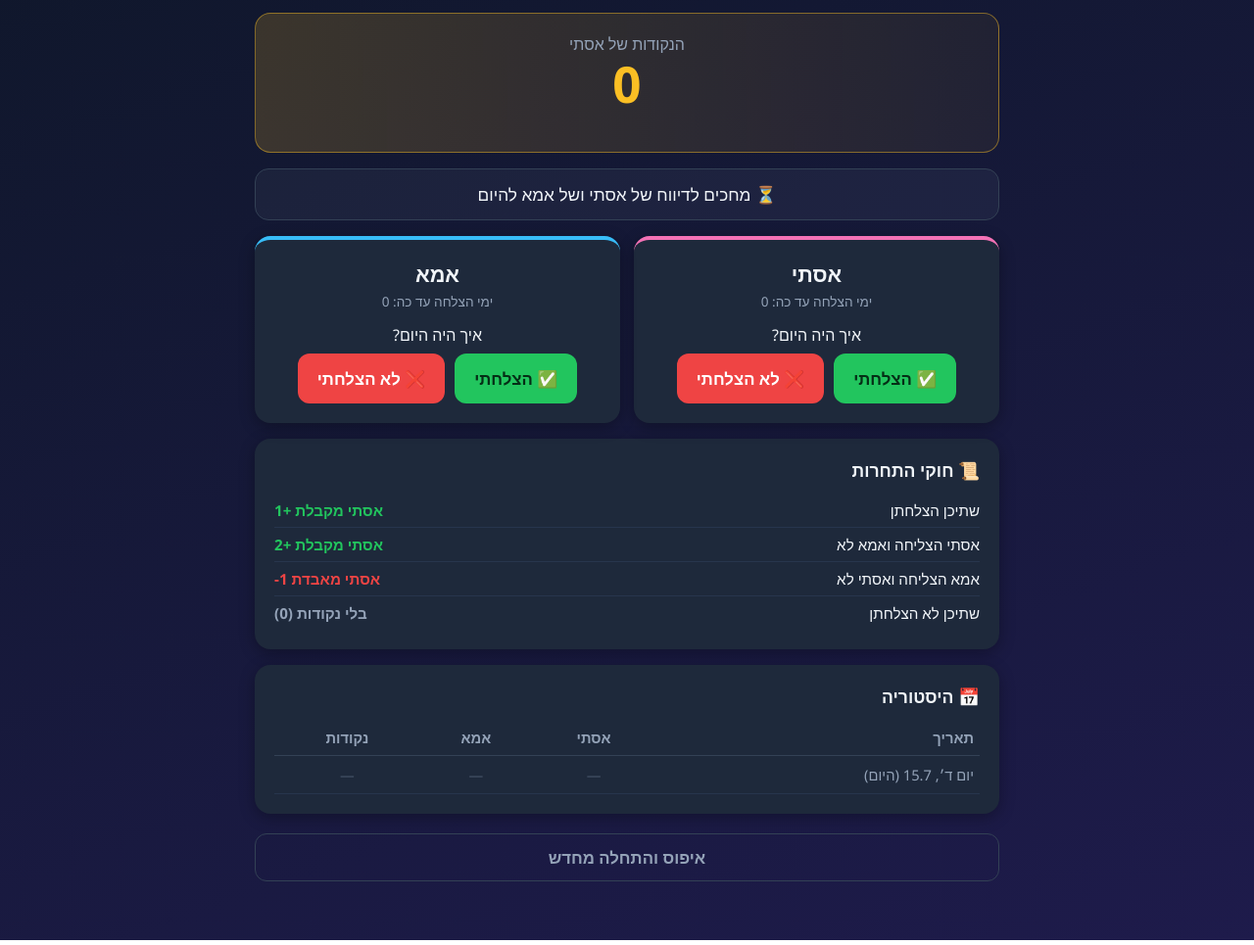
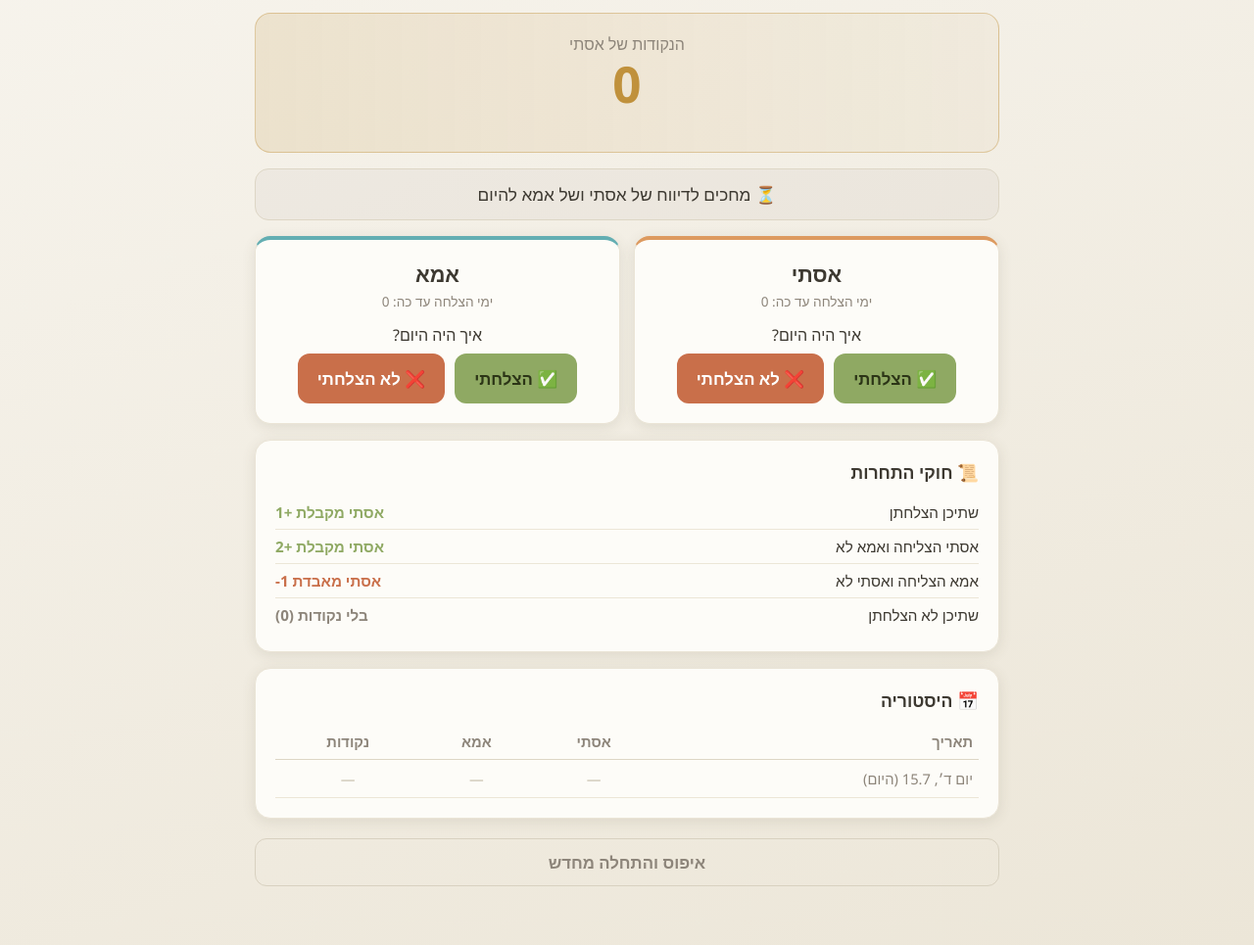
Before and after one commit to 5384687-bit/family-challenge, a plain HTML site: page index.html in a window 1280 px wide. Shown: the part 108-1073 px from the top of the page at 98% size. Drawn offline with Linux system fonts and the light colour scheme; no server answers.

Commit message:
פלטת צבעים חדשה בהשראת אקוורל: טורקיז-כתום
Co-Authored-By: Claude Fable 5 <noreply@anthropic.com>

```diff
--- a/index.html
+++ b/index.html
@@ -6,21 +6,22 @@
 <title>התחרות של אסתי ואמא</title>
 <style>
   :root {
-    --bg: #0f172a;
-    --card: #1e293b;
-    --card2: #253449;
-    --text: #f1f5f9;
-    --muted: #94a3b8;
-    --green: #22c55e;
-    --red: #ef4444;
-    --gold: #fbbf24;
-    --blue: #38bdf8;
-    --pink: #f472b6;
+    /* watercolor palette: turquoise <-> orange, with the sage 50/50 mix between them */
+    --bg: #f4f1ea;
+    --card: #fdfcf8;
+    --card2: #f1ede2;
+    --text: #3d3931;
+    --muted: #8d857a;
+    --green: #8fa963;   /* sage - the 50/50 mix */
+    --red: #c96f4a;     /* terracotta */
+    --gold: #c0913c;    /* ochre - the 75% orange mix */
+    --blue: #63aeb2;    /* turquoise */
+    --pink: #dd9a5f;    /* orange */
   }
   * { box-sizing: border-box; margin: 0; padding: 0; }
   body {
     font-family: 'Segoe UI', system-ui, sans-serif;
-    background: linear-gradient(160deg, #0f172a 0%, #1e1b4b 100%);
+    background: linear-gradient(160deg, #f7f4ed 0%, #ece6d8 100%);
     color: var(--text);
     min-height: 100vh;
     padding: 20px 12px 60px;
@@ -29,7 +30,7 @@
   h1 { text-align: center; font-size: 1.8rem; margin-bottom: 4px; }
   .day-counter { text-align: center; color: var(--muted); font-size: 0.95rem; margin-bottom: 4px; }
   .sync-status { text-align: center; font-size: 0.8rem; margin-bottom: 16px; min-height: 1.2em; }
-  .sync-status.ok { color: #4ade80; }
+  .sync-status.ok { color: #6d8a4e; }
   .sync-status.err { color: var(--gold); }
   .sync-status.loading { color: var(--muted); }
 
@@ -38,7 +39,8 @@
     border-radius: 16px;
     padding: 20px;
     margin-bottom: 16px;
-    box-shadow: 0 4px 16px rgba(0,0,0,0.3);
+    box-shadow: 0 3px 14px rgba(93,82,60,0.12);
+    border: 1px solid #eae4d6;
   }
 
   button {
@@ -48,15 +50,15 @@
   }
   button:hover { filter: brightness(1.15); }
   button:active { transform: scale(0.97); }
-  .btn-success { background: var(--green); color: #052e16; }
+  .btn-success { background: var(--green); color: #2c3517; }
   .btn-fail { background: var(--red); color: #fff; }
-  .btn-ghost { background: transparent; color: var(--muted); border: 1px solid #334155; padding: 12px; width: 100%; margin-top: 4px; }
+  .btn-ghost { background: transparent; color: var(--muted); border: 1px solid #d8d1c0; padding: 12px; width: 100%; margin-top: 4px; }
 
   /* ---- score banner ---- */
   .score-banner {
     text-align: center; padding: 20px; border-radius: 16px; margin-bottom: 16px;
-    background: linear-gradient(90deg, rgba(251,191,36,0.18), rgba(251,191,36,0.06));
-    border: 1px solid rgba(251,191,36,0.45);
+    background: linear-gradient(90deg, rgba(192,145,60,0.16), rgba(192,145,60,0.05));
+    border: 1px solid rgba(192,145,60,0.4);
   }
   .score-banner .label { color: var(--muted); font-size: 1rem; }
   .score-banner .points { font-size: 3.2rem; font-weight: 800; color: var(--gold); line-height: 1.15; }
@@ -66,10 +68,10 @@
   /* ---- daily verdict ---- */
   .verdict {
     text-align: center; padding: 14px 16px; border-radius: 14px; margin-bottom: 16px;
-    font-size: 1.08rem; border: 1px solid #334155; background: rgba(148,163,184,0.07);
+    font-size: 1.08rem; border: 1px solid #ddd6c5; background: rgba(141,133,122,0.07);
   }
-  .verdict.plus { border-color: rgba(34,197,94,0.5); background: rgba(34,197,94,0.1); }
-  .verdict.minus { border-color: rgba(239,68,68,0.5); background: rgba(239,68,68,0.1); }
+  .verdict.plus { border-color: rgba(143,169,99,0.55); background: rgba(143,169,99,0.14); }
+  .verdict.minus { border-color: rgba(201,111,74,0.5); background: rgba(201,111,74,0.12); }
   .verdict .pts { font-weight: 800; }
 
   /* ---- players ---- */
@@ -90,7 +92,7 @@
   /* ---- rules ---- */
   h2 { font-size: 1.1rem; margin-bottom: 12px; }
   .rules-list { list-style: none; font-size: 0.95rem; }
-  .rules-list li { padding: 7px 0; border-bottom: 1px solid #27354d; display: flex; justify-content: space-between; gap: 10px; }
+  .rules-list li { padding: 7px 0; border-bottom: 1px solid #ece6d7; display: flex; justify-content: space-between; gap: 10px; }
   .rules-list li:last-child { border-bottom: none; }
   .rules-list .pts-badge { font-weight: 800; white-space: nowrap; }
   .pts-badge.plus { color: var(--green); }
@@ -99,13 +101,13 @@
 
   /* ---- history ---- */
   table { width: 100%; border-collapse: collapse; font-size: 0.92rem; }
-  th { color: var(--muted); font-weight: 600; padding: 8px 6px; text-align: center; border-bottom: 1px solid #334155; }
+  th { color: var(--muted); font-weight: 600; padding: 8px 6px; text-align: center; border-bottom: 1px solid #ddd6c5; }
   th:first-child { text-align: right; }
-  td { padding: 9px 6px; text-align: center; border-bottom: 1px solid #27354d; }
+  td { padding: 9px 6px; text-align: center; border-bottom: 1px solid #ece6d7; }
   td:first-child { text-align: right; color: var(--muted); white-space: nowrap; }
   .mark-ok { color: var(--green); font-weight: 700; }
   .mark-no { color: var(--red); font-weight: 700; }
-  .mark-none { color: #475569; }
+  .mark-none { color: #c6bda9; }
   .day-pts-plus { color: var(--green); font-weight: 700; }
   .day-pts-minus { color: var(--red); font-weight: 700; }
   .day-pts-zero { color: var(--muted); }
@@ -418,7 +420,7 @@ function renderHistory() {
 
 /* ---------- confetti ---------- */
 function launchConfetti(count) {
-  const colors = ['#fbbf24','#38bdf8','#f472b6','#22c55e','#818cf8'];
+  const colors = ['#c0913c','#63aeb2','#dd9a5f','#8fa963','#9fc4b8'];
   for (let i = 0; i < count; i++) {
     const c = document.createElement('div');
     c.className = 'confetti';
```
